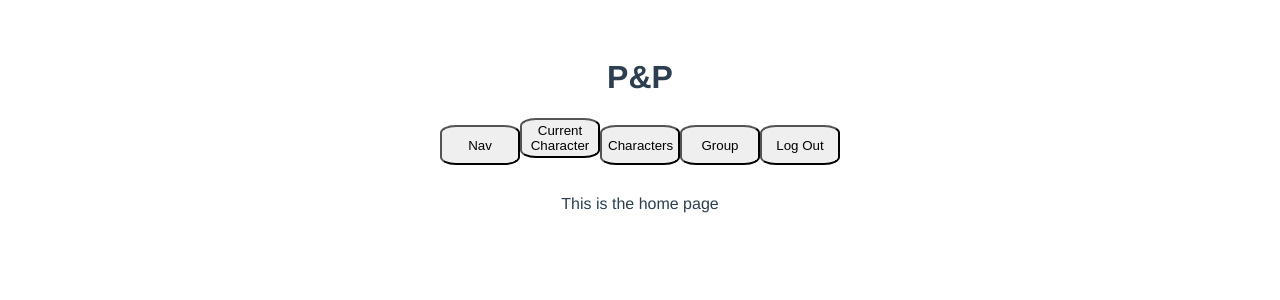
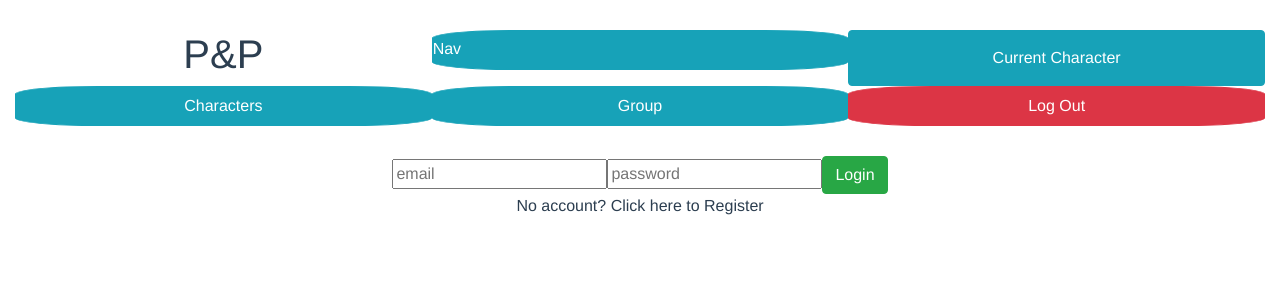
Before and after one commit to nathanielwheeler/capstone, a Vue app in the folder client/: page /#/ in a window 1280 px wide. Shown: the top 300 px of the page. Built offline with nearby package versions, Linux system fonts and the light colour scheme.

Commit message:
Log out is fully functional

```diff
--- a/client/public/index.html
+++ b/client/public/index.html
@@ -1,17 +1,22 @@
 <!DOCTYPE html>
 <html lang="en">
+
 <head>
   <meta charset="utf-8">
   <meta http-equiv="X-UA-Compatible" content="IE=edge">
   <meta name="viewport" content="width=device-width,initial-scale=1.0">
   <link rel="icon" href="<%= BASE_URL %>favicon.ico">
+  <link rel='stylesheet' href='https://maxcdn.bootstrapcdn.com/bootstrap/4.3.1/css/bootstrap.min.css'>
   <title>client</title>
 </head>
+
 <body>
   <noscript>
-      <strong>We're sorry but client doesn't work properly without JavaScript enabled. Please enable it to continue.</strong>
+    <strong>We're sorry but client doesn't work properly without JavaScript enabled. Please enable it to
+      continue.</strong>
   </noscript>
   <div id="app"></div>
   <!-- built files will be auto injected -->
 </body>
+
 </html>
--- a/client/src/App.vue
+++ b/client/src/App.vue
@@ -1,43 +1,42 @@
 <template>
   <div id="app">
     <div id="nav">
-       <div class="navBar">
-         <div class="row">
-    <h1>P&P</h1>
-    <button class="nav btn btn-info">Nav</button>
-    <button class="Current Character btn btn-info">Current Character</button>
-    <button class="Characters btn btn-info">Characters</button>
-    <button class="Group btn btn-info">Group</button>
-    <button class="LogOut btn btn-danger">Log Out</button>
-  </div>
-         </div>
+      <div class="navBar">
+        <div class="row">
+          <h1 class="col-4">P&P</h1>
+          <button class="nav btn col-4 btn-info">Nav</button>
+          <button class="Current-Character col-4 btn btn-info">Current Character</button>
+          <button class="Characters col-4 btn btn-info">Characters</button>
+          <button class="Group btn col-4 btn-info">Group</button>
+          <button class="LogOut btn col-4 btn-danger" @click="logout()">Log Out</button>
+        </div>
+      </div>
       <!-- <router-link to="/">Home</router-link>
-      <router-link to="/about">About</router-link> -->
+      <router-link to="/about">About</router-link>-->
     </div>
-    <router-view/>
+    <router-view />
   </div>
 </template>
 
 <script>
 export default {
-  name: "App"
+  name: "App",
 
-  // mounted() {
-  //   this.$store.dispatch("/");
-  // },
-  // data() {},
+  data() {
+    return {};
+  },
 
   // computed: {
   //   boards() {
   //     return this.$store.state.boards;
   //   }
   // },
-  // methods: {
-  //   logout() {
-  //     this.$store.dispatch(logout, this.logout);
-  //     this.logout = this.$router.push({ name: "logout" });
-  //   }
-  // }
+  methods: {
+    logout() {
+      this.$store.dispatch("logout");
+      location.reload();
+    }
+  }
 };
 </script>
 
--- a/client/src/router.js
+++ b/client/src/router.js
@@ -11,12 +11,12 @@ Vue.use(Router)
 export default new Router({
   routes: [
     {
-      path: '/',
+      path: '/home',
       name: 'home',
       component: Home
     },
     {
-      path: '/login',
+      path: '/',
       name: 'login',
       component: Login
     },
@@ -24,6 +24,10 @@ export default new Router({
       path: '/groups',
       name: 'group',
       component: Groups
+    },
+    {
+      path: "*",
+      redirect: '/'
     },
     {
       path: '/about',
--- a/client/src/store.js
+++ b/client/src/store.js
@@ -21,6 +21,9 @@ export default new Vuex.Store({
 
   },
   mutations: {
+    resetState(state) {
+      state.user = {}
+    },
     setUser(state, user) {
       state.user = user
     },
```
Lines whose indentation alone changed are shown as unchanged.
